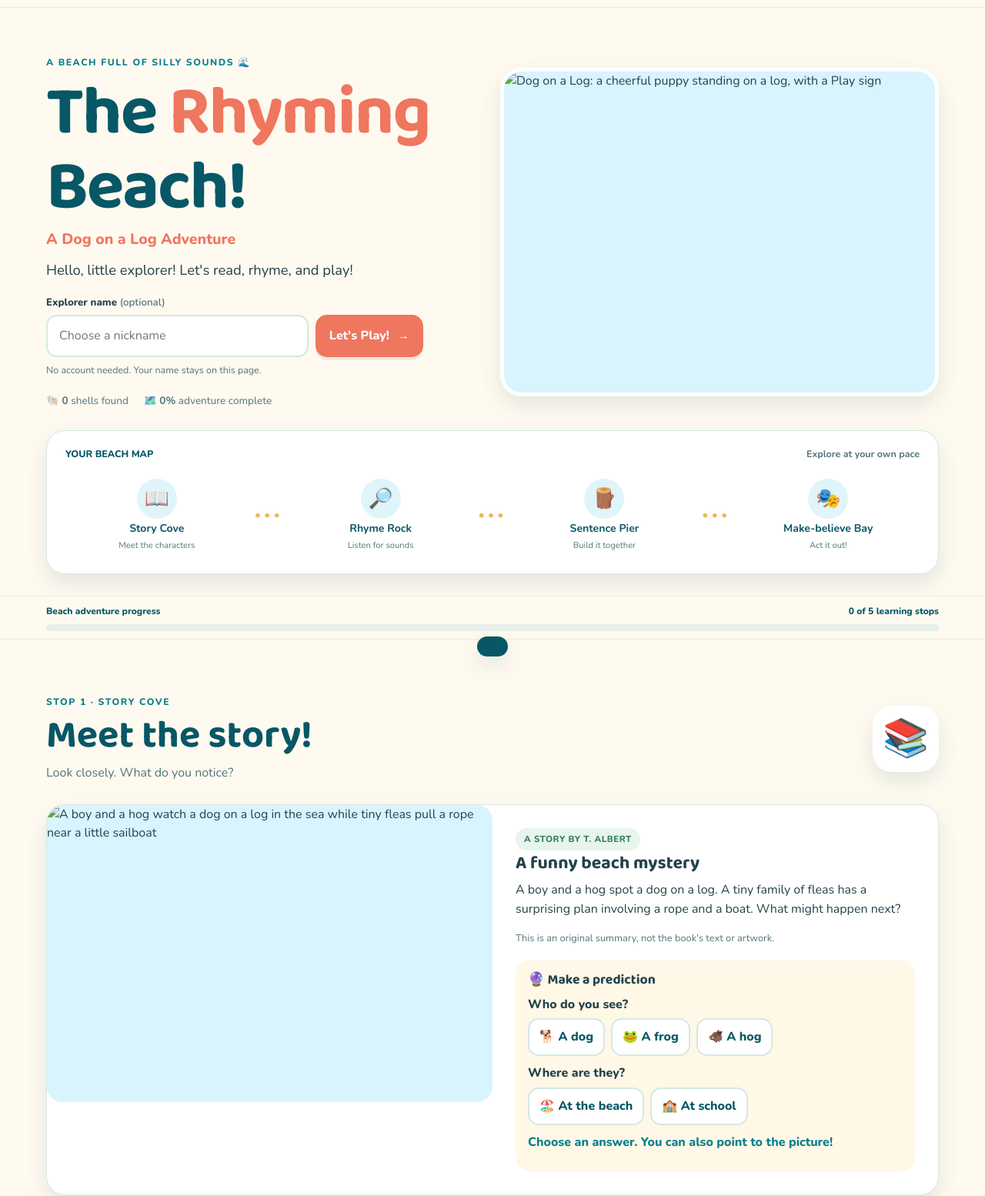
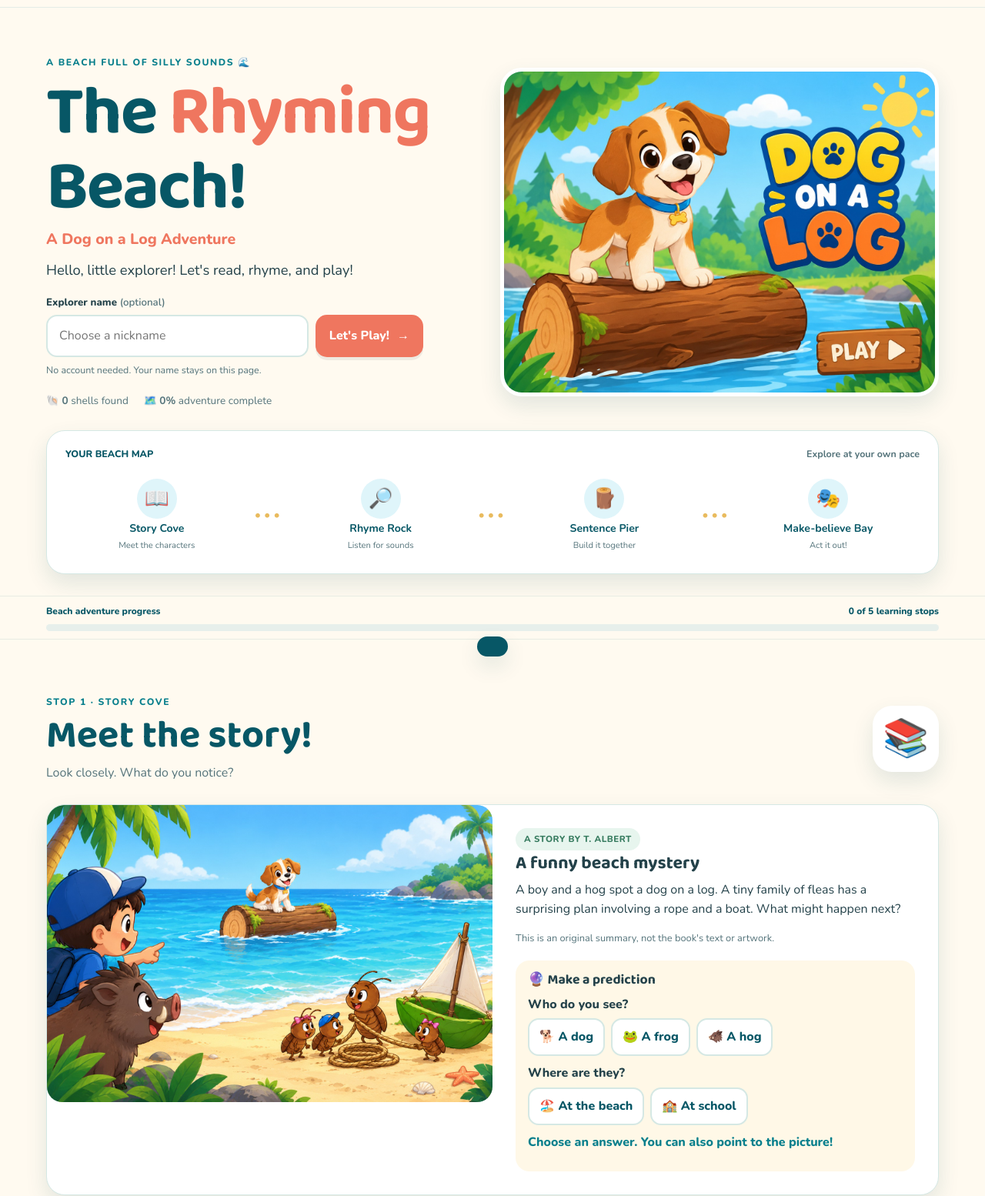
Before and after one commit to negretec32-ship-it/the-rhyming-beach, a plain HTML site: page index.html in a window 1280 px wide. Shown: the part 57-1611 px from the top of the page at 77% size. Drawn offline with nearby package versions, Linux system fonts and the light colour scheme.

Commit message:
Update index.html

```diff
--- a/index.html
+++ b/index.html
@@ -33,7 +33,7 @@
     <div class="hero-stats"><span>🐚 <b id="shellCount">0</b> shells found</span><span>🗺️ <b id="progressText">0%</b> adventure complete</span></div>
   </div>
   <div class="hero-art hero-image" role="img" aria-label="A happy cartoon dog standing on a log in a sunny green forest, with the title Dog on a Log and a play sign">
-    <img src="assets/dog-on-log-cover.jpg" alt="Dog on a Log: a cheerful puppy standing on a log, with a Play sign" fetchpriority="high">
+    <img src="cover.jpeg" alt="Dog on a Log: a cheerful puppy standing on a log, with a Play sign" fetchpriority="high">
   </div>
   <div class="map-card">
     <div class="map-title"><span>YOUR BEACH MAP</span><span class="map-hint">Explore at your own pace</span></div>
@@ -54,7 +54,7 @@
 <section id="story" class="content-section section-shell">
   <div class="section-heading"><div><p class="eyebrow">Stop 1 · Story Cove</p><h2>Meet the story!</h2><p>Look closely. What do you notice?</p></div><span class="section-sticker">📚</span></div>
   <div class="storybook-panel">
-    <div class="storybook-scene story-image"><img src="assets/meet-the-story-beach.jpg" alt="A boy and a hog watch a dog on a log in the sea while tiny fleas pull a rope near a little sailboat" loading="lazy"></div>
+    <div class="storybook-scene story-image"><img src="meet%20the%20story.jpeg" alt="A boy and a hog watch a dog on a log in the sea while tiny fleas pull a rope near a little sailboat" loading="lazy"></div>
     <div class="storybook-intro"><span class="pill">A story by T. Albert</span><h3>A funny beach mystery</h3><p>A boy and a hog spot a dog on a log. A tiny family of fleas has a surprising plan involving a rope and a boat. What might happen next?</p><p class="copyright-note">This is an original summary, not the book's text or artwork.</p>
       <div class="prediction-box"><h4>🔮 Make a prediction</h4><p>Who do you see?</p><div class="choice-row" data-prediction="who"><button class="choice">🐕 A dog</button><button class="choice">🐸 A frog</button><button class="choice">🐗 A hog</button></div><p>Where are they?</p><div class="choice-row" data-prediction="where"><button class="choice">🏖️ At the beach</button><button class="choice">🏫 At school</button></div><p id="predictionFeedback" class="feedback" aria-live="polite">Choose an answer. You can also point to the picture!</p></div>
     </div>
```
